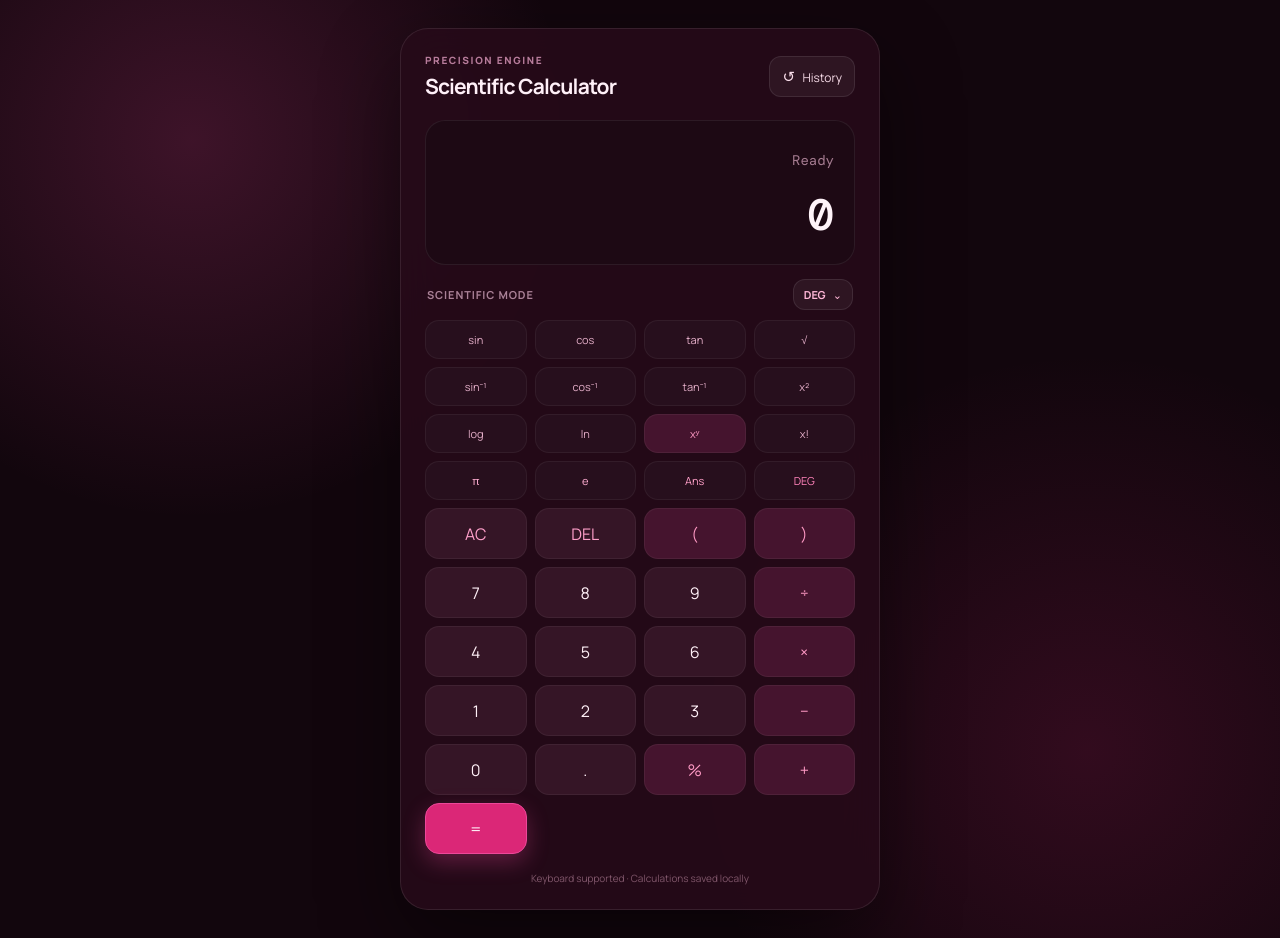
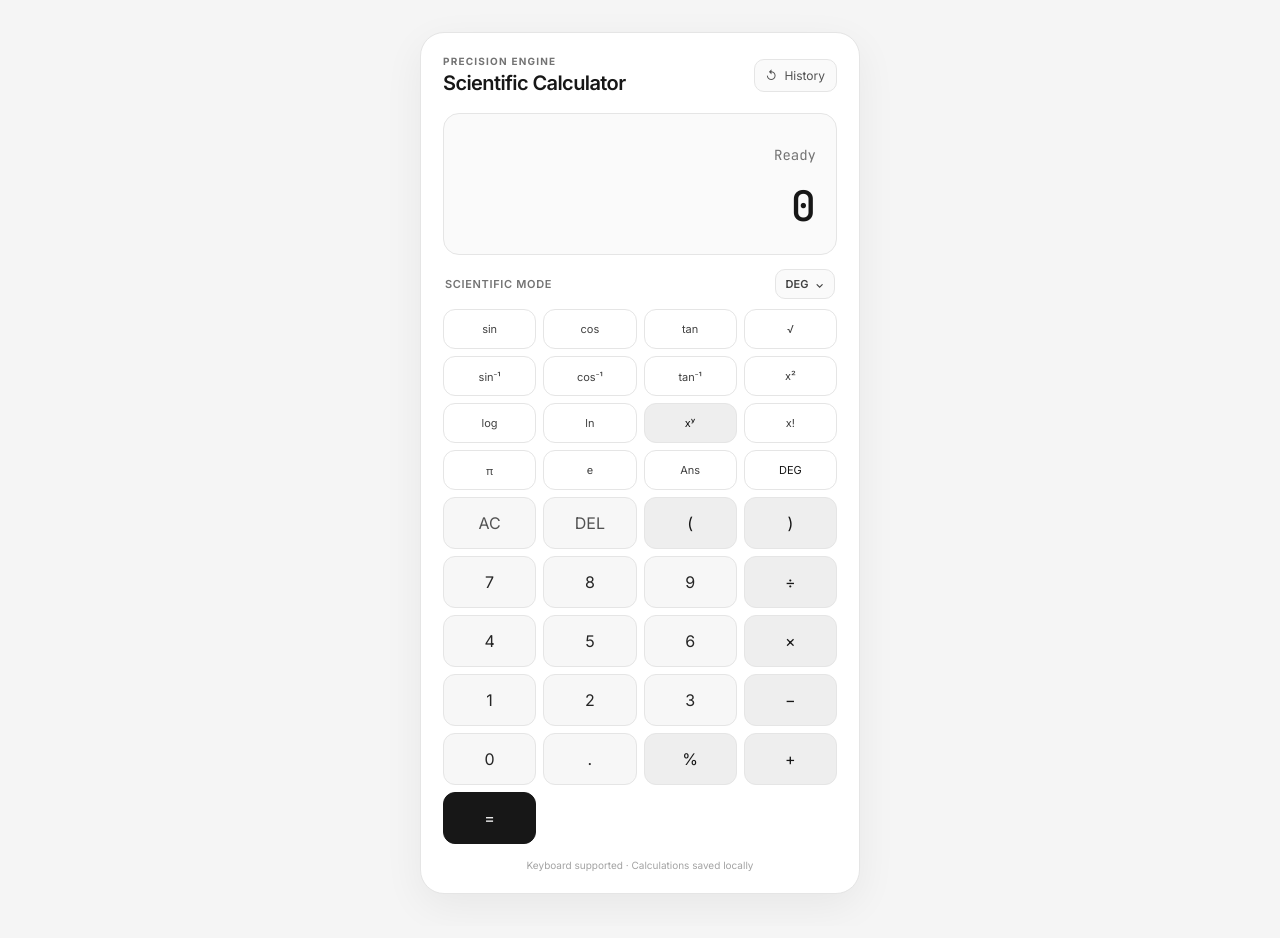
Before and after one commit to chauhanaditya2811/scientific-calculator, a React (Vite) app: page / in a window 1280 px wide. Built offline with nearby package versions, Linux system fonts and the light colour scheme.

Commit message:
Simplify calculator UI and improve usability

```diff
--- a/src/styles.css
+++ b/src/styles.css
@@ -1,49 +1,324 @@
-@import url('https://fonts.googleapis.com/css2?family=DM+Mono:wght@400;500&family=Manrope:wght@400;500;600;700;800&display=swap');
+@import url('https://fonts.googleapis.com/css2?family=Inter:wght@400;500;600;700&family=JetBrains+Mono:wght@400;500&display=swap');
 
 :root {
-  font-family: 'Manrope', system-ui, sans-serif;
-  color: #fff0f8;
-  background: #12060d;
+  font-family: Inter, system-ui, -apple-system, BlinkMacSystemFont, "Segoe UI", sans-serif;
+  color: #171717;
+  background: #f5f5f5;
   font-synthesis: none;
 }
 
 * { box-sizing: border-box; }
-body { margin: 0; min-width: 320px; min-height: 100vh; }
-button { font: inherit; }
 
 body {
-  background:
-    radial-gradient(circle at 15% 15%, rgba(236, 72, 153, .2), transparent 28%),
-    radial-gradient(circle at 85% 80%, rgba(219, 39, 119, .16), transparent 30%),
-    #12060d;
+  margin: 0;
+  min-width: 320px;
+  min-height: 100vh;
+  background: #f5f5f5;
 }
 
-.app-shell { min-height: 100vh; display: flex; align-items: center; justify-content: center; gap: 20px; padding: 28px; }
-.calculator-card { width: min(480px, 100%); padding: 24px; border: 1px solid rgba(255,255,255,.09); border-radius: 28px; background: rgba(38, 10, 25, .9); box-shadow: 0 30px 80px rgba(0,0,0,.45); backdrop-filter: blur(20px); }
-.topbar, .mode-row, .history-header { display: flex; align-items: center; justify-content: space-between; }
-.topbar { margin-bottom: 20px; }
-.eyebrow { margin: 0 0 5px; color: #b77c9b; font-size: 10px; font-weight: 800; letter-spacing: .16em; }
-h1, h2 { margin: 0; letter-spacing: -.04em; } h1 { font-size: 21px; } h2 { font-size: 18px; }
-.history-toggle, .mode-pill, .history-header button { border: 1px solid rgba(255,255,255,.09); color: #f8dce9; background: rgba(255,255,255,.05); border-radius: 12px; cursor: pointer; }
-.history-toggle { padding: 9px 12px; font-size: 12px; } .history-toggle span { margin-right: 5px; font-size: 15px; }
-.display { min-height: 145px; padding: 20px; border: 1px solid rgba(255,255,255,.07); border-radius: 20px; background: #1d0914; display: flex; flex-direction: column; align-items: flex-end; justify-content: flex-end; overflow: hidden; }
-.display-expression { width: 100%; min-height: 28px; color: #a67c91; font: 14px 'DM Mono', monospace; text-align: right; overflow-x: auto; }
-.display-preview { margin-top: 7px; color: #fff3f9; font: 500 clamp(30px, 8vw, 44px) 'DM Mono', monospace; text-align: right; word-break: break-all; }
-.mode-row { margin: 14px 2px 10px; color: #aa8197; font-size: 11px; font-weight: 700; text-transform: uppercase; letter-spacing: .08em; }
-.mode-pill { padding: 7px 10px; color: #ffb7d8; font-size: 11px; } .mode-pill span { margin-left: 5px; }
-.scientific-grid, .basic-grid { display: grid; gap: 8px; }
-.scientific-grid { grid-template-columns: repeat(4, 1fr); margin-bottom: 8px; } .basic-grid { grid-template-columns: repeat(4, 1fr); }
-.key { min-height: 51px; border: 1px solid rgba(255,255,255,.055); border-radius: 14px; color: #fff0f7; background: #351526; cursor: pointer; transition: transform .08s, background .15s, border-color .15s; }
-.key:hover { background: #481a32; border-color: rgba(255,255,255,.13); } .key:active { transform: scale(.96); }
-.key.scientific { min-height: 39px; font-size: 11px; color: #d8a1bd; background: #270f1d; }
-.key.function { color: #e4aec8; } .key.constant { color: #ffacd1; } .key.answer { color: #ff9fc8; } .key.mode { color: #ff82ba; } .key.action { color: #ff9fca; }
-.key.operator { color: #ff9ac5; background: #45142e; } .key.wide { grid-column: span 1; }
-.key.equals { color: #fff; background: #db2777; border-color: #ec4899; box-shadow: 0 8px 22px rgba(236, 72, 153, .3); }
-.footer-hint { margin: 17px 0 0; text-align: center; color: #81576c; font-size: 10px; }
-.history-panel { width: min(330px, 100%); max-height: 650px; overflow: auto; padding: 22px; border: 1px solid rgba(255,255,255,.09); border-radius: 24px; background: rgba(34, 8, 22, .94); box-shadow: 0 25px 70px rgba(0,0,0,.35); }
-.history-header { margin-bottom: 15px; } .history-header button { padding: 7px 10px; color: #ff9fc9; font-size: 11px; }
-.history-item { width: 100%; padding: 13px 0; border: 0; border-bottom: 1px solid rgba(255,255,255,.06); color: #bd8fa7; background: transparent; text-align: left; cursor: pointer; }
-.history-item span { display: block; margin-bottom: 5px; font: 12px 'DM Mono', monospace; overflow: hidden; text-overflow: ellipsis; white-space: nowrap; } .history-item strong { color: #fff0f7; font: 500 14px 'DM Mono', monospace; }
-.empty-history { padding: 40px 0; color: #765164; text-align: center; font-size: 12px; }
-@media (max-width: 760px) { .app-shell { align-items: flex-start; padding: 14px; } .calculator-card { padding: 17px; border-radius: 22px; } .history-panel { position: fixed; inset: 12px; width: auto; max-height: none; z-index: 5; } }
-@media (max-width: 390px) { .scientific-grid { gap: 5px; } .key.scientific { min-height: 36px; font-size: 10px; } .basic-grid { gap: 6px; } .key { min-height: 48px; } }
+button {
+  font: inherit;
+}
+
+button:focus-visible {
+  outline: 2px solid #171717;
+  outline-offset: 2px;
+}
+
+.app-shell {
+  min-height: 100vh;
+  display: flex;
+  align-items: center;
+  justify-content: center;
+  gap: 24px;
+  padding: 32px 20px;
+}
+
+.calculator-card {
+  width: min(440px, 100%);
+  padding: 22px;
+  border: 1px solid #e5e5e5;
+  border-radius: 24px;
+  background: #ffffff;
+  box-shadow: 0 12px 40px rgba(0, 0, 0, .06);
+}
+
+.topbar,
+.mode-row,
+.history-header {
+  display: flex;
+  align-items: center;
+  justify-content: space-between;
+}
+
+.topbar {
+  margin-bottom: 18px;
+}
+
+.eyebrow {
+  margin: 0 0 4px;
+  color: #737373;
+  font-size: 10px;
+  font-weight: 700;
+  letter-spacing: .12em;
+  text-transform: uppercase;
+}
+
+h1,
+h2 {
+  margin: 0;
+  color: #171717;
+  letter-spacing: -.03em;
+}
+
+h1 {
+  font-size: 20px;
+  font-weight: 600;
+}
+
+h2 {
+  font-size: 17px;
+  font-weight: 600;
+}
+
+.history-toggle,
+.mode-pill,
+.history-header button {
+  border: 1px solid #e5e5e5;
+  border-radius: 10px;
+  color: #525252;
+  background: #fafafa;
+  cursor: pointer;
+}
+
+.history-toggle {
+  padding: 8px 11px;
+  font-size: 12px;
+}
+
+.history-toggle span {
+  margin-right: 4px;
+}
+
+.display {
+  min-height: 142px;
+  padding: 20px;
+  border: 1px solid #e5e5e5;
+  border-radius: 16px;
+  background: #fafafa;
+  display: flex;
+  flex-direction: column;
+  align-items: flex-end;
+  justify-content: flex-end;
+  overflow: hidden;
+}
+
+.display-expression {
+  width: 100%;
+  min-height: 24px;
+  color: #737373;
+  font: 14px "JetBrains Mono", monospace;
+  text-align: right;
+  overflow-x: auto;
+}
+
+.display-preview {
+  width: 100%;
+  margin-top: 8px;
+  color: #171717;
+  font: 500 clamp(30px, 8vw, 42px) "JetBrains Mono", monospace;
+  text-align: right;
+  word-break: break-all;
+}
+
+.mode-row {
+  margin: 14px 2px 10px;
+  color: #737373;
+  font-size: 11px;
+  font-weight: 600;
+  text-transform: uppercase;
+  letter-spacing: .06em;
+}
+
+.mode-pill {
+  padding: 7px 10px;
+  color: #404040;
+  font-size: 11px;
+}
+
+.mode-pill span {
+  margin-left: 4px;
+}
+
+.scientific-grid,
+.basic-grid {
+  display: grid;
+  gap: 7px;
+}
+
+.scientific-grid {
+  grid-template-columns: repeat(4, 1fr);
+  margin-bottom: 7px;
+}
+
+.basic-grid {
+  grid-template-columns: repeat(4, 1fr);
+}
+
+.key {
+  min-height: 52px;
+  border: 1px solid #e5e5e5;
+  border-radius: 12px;
+  color: #262626;
+  background: #f7f7f7;
+  cursor: pointer;
+  transition: background .12s, transform .08s;
+}
+
+.key:hover {
+  background: #eeeeee;
+}
+
+.key:active {
+  transform: scale(.97);
+}
+
+.key.scientific {
+  min-height: 40px;
+  color: #525252;
+  background: #ffffff;
+  font-size: 11px;
+}
+
+.key.function,
+.key.constant,
+.key.answer {
+  color: #404040;
+}
+
+.key.mode {
+  color: #171717;
+}
+
+.key.action {
+  color: #525252;
+}
+
+.key.operator {
+  color: #171717;
+  background: #eeeeee;
+}
+
+.key.wide {
+  grid-column: span 1;
+}
+
+.key.equals {
+  color: #ffffff;
+  background: #171717;
+  border-color: #171717;
+}
+
+.key.equals:hover {
+  background: #333333;
+}
+
+.footer-hint {
+  margin: 15px 0 0;
+  color: #a3a3a3;
+  font-size: 10px;
+  text-align: center;
+}
+
+.history-panel {
+  width: min(320px, 100%);
+  max-height: 620px;
+  overflow: auto;
+  padding: 20px;
+  border: 1px solid #e5e5e5;
+  border-radius: 20px;
+  background: #ffffff;
+  box-shadow: 0 12px 40px rgba(0, 0, 0, .05);
+}
+
+.history-header {
+  margin-bottom: 12px;
+}
+
+.history-header button {
+  padding: 7px 10px;
+  color: #525252;
+  font-size: 11px;
+}
+
+.history-item {
+  width: 100%;
+  padding: 13px 0;
+  border: 0;
+  border-bottom: 1px solid #eeeeee;
+  color: #737373;
+  background: transparent;
+  text-align: left;
+  cursor: pointer;
+}
+
+.history-item span {
+  display: block;
+  margin-bottom: 5px;
+  overflow: hidden;
+  color: #737373;
+  font: 12px "JetBrains Mono", monospace;
+  text-overflow: ellipsis;
+  white-space: nowrap;
+}
+
+.history-item strong {
+  color: #171717;
+  font: 500 14px "JetBrains Mono", monospace;
+}
+
+.empty-history {
+  padding: 40px 0;
+  color: #a3a3a3;
+  font-size: 12px;
+  text-align: center;
+}
+
+@media (max-width: 760px) {
+  .app-shell {
+    align-items: flex-start;
+    padding: 14px;
+  }
+
+  .calculator-card {
+    padding: 17px;
+    border-radius: 20px;
+  }
+
+  .history-panel {
+    position: fixed;
+    inset: 12px;
+    width: auto;
+    max-height: none;
+    z-index: 5;
+  }
+}
+
+@media (max-width: 390px) {
+  .scientific-grid {
+    gap: 5px;
+  }
+
+  .key.scientific {
+    min-height: 36px;
+    font-size: 10px;
+  }
+
+  .basic-grid {
+    gap: 5px;
+  }
+
+  .key {
+    min-height: 48px;
+  }
+}
```
